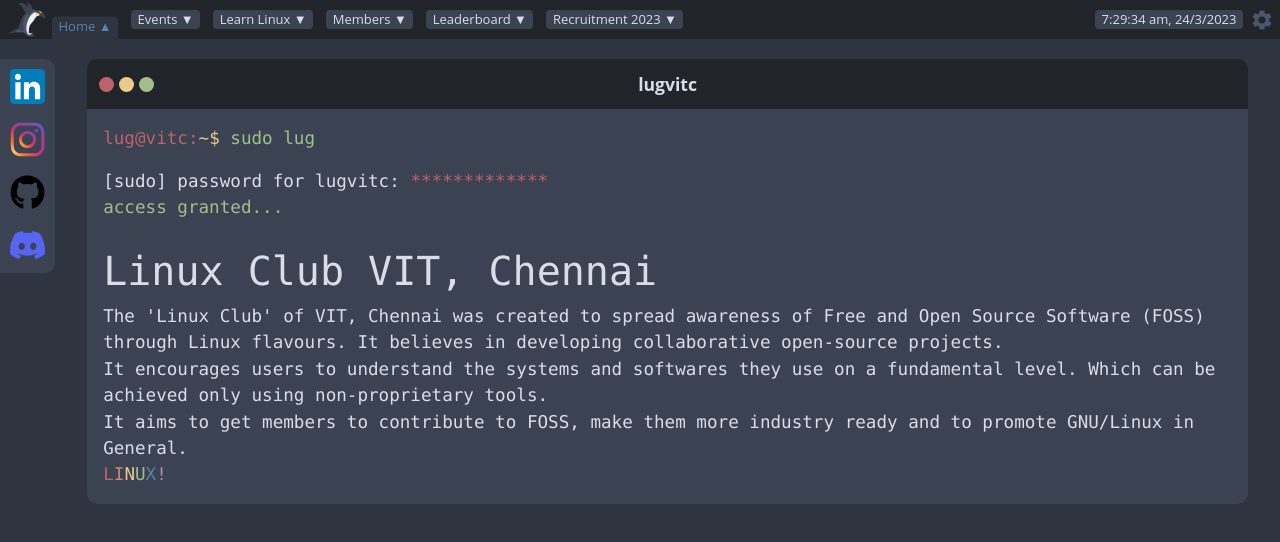
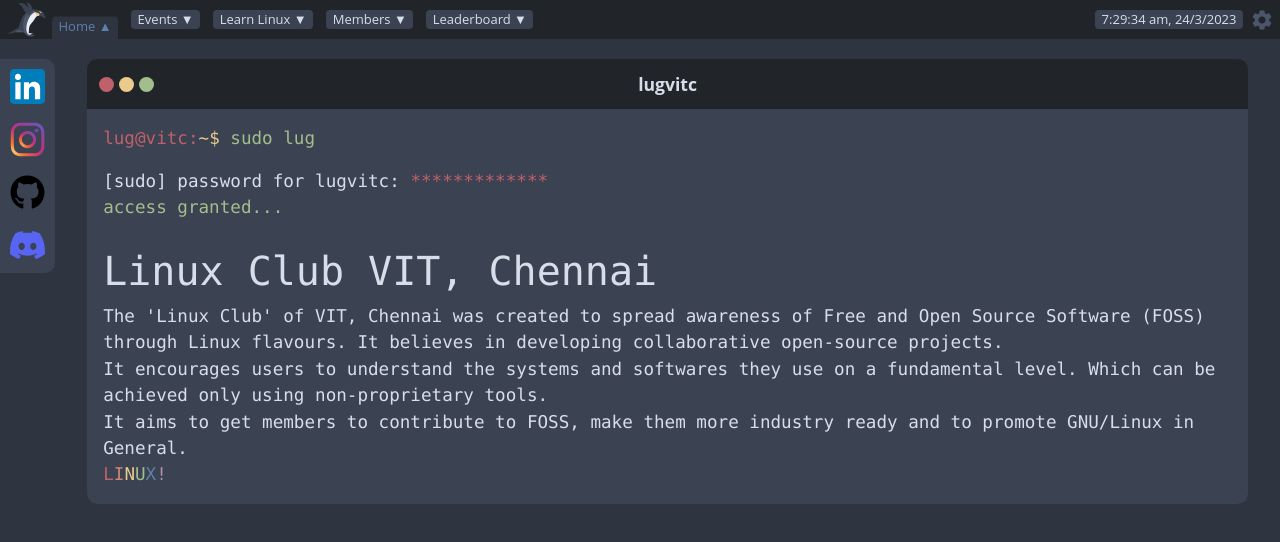
Before and after one commit to lugvitc/lugvitc.github.io, a React (Create React App) app: page /learn-linux in a window 1280 px wide. Shown: the top 542 px of the page. Built offline with nearby package versions, Linux system fonts and the light colour scheme.

Commit message:
close recruitment form from frontend

```diff
--- a/src/index.js
+++ b/src/index.js
@@ -40,7 +40,7 @@ const pages = [
         title: 'Leaderboard',
         link: '/leaderboard',
         component: <FFCSLeaderboard />
-    },
+    }
     //{
     //	title: 'Recruitment 2022',
     //	link: '/recruitment',
@@ -52,11 +52,11 @@ const pages = [
     //    path: '/rescue-tux/*',
     //    component: <RescueTux2022Routes />
     //}
-    {
-         title: 'Recruitment 2023',
-         link: '/recruitment',
-        component: <UserForm />
-     }
+    //{
+    //     title: 'Recruitment 2023',
+    //     link: '/recruitment',
+    //    component: <UserForm />
+    // }
 ];
 
 ReactDOM.render(
```
